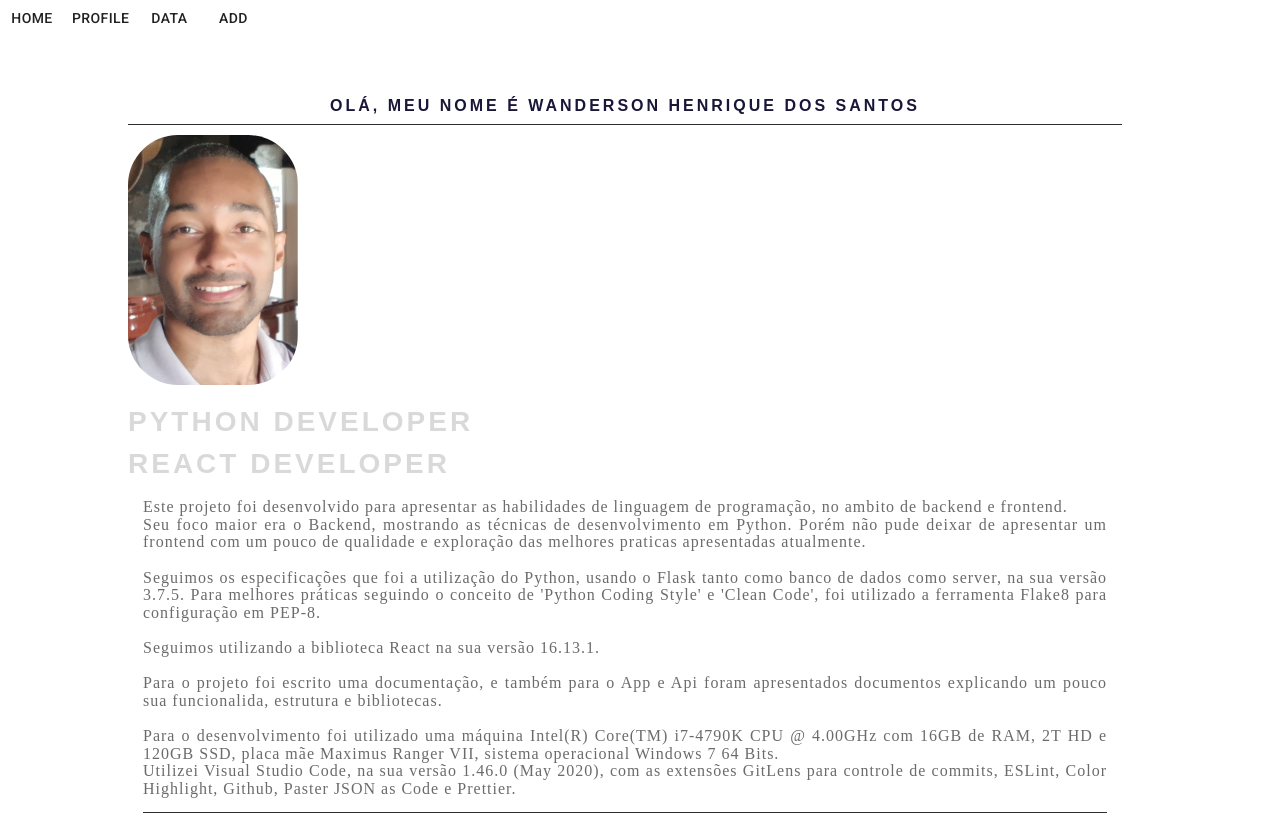
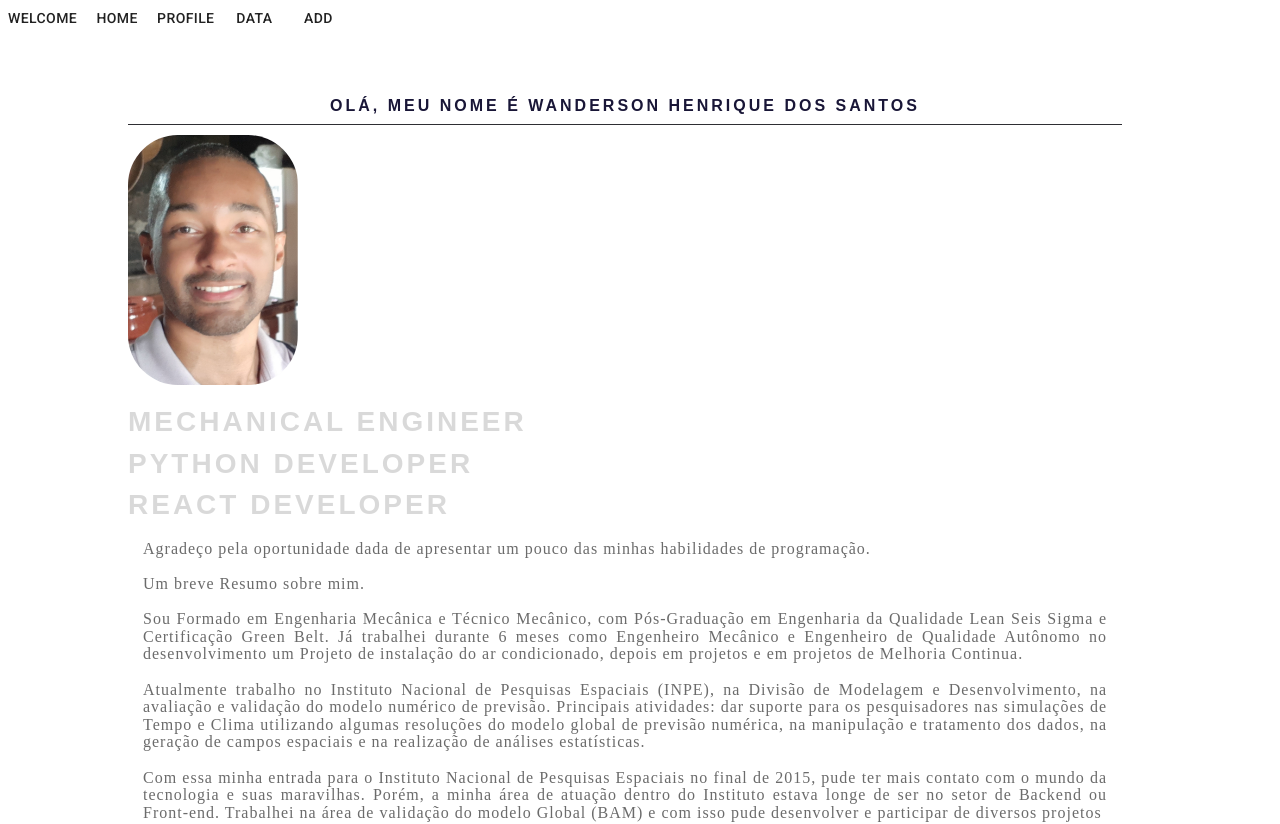
Before and after one commit to Wanhenri/Projeto-ERP, a React (Create React App) app in the folder app/: page / in a window 1280 px wide. Shown: the top 824 px of the page. Built offline with nearby package versions, Linux system fonts and the light colour scheme.

Commit message:
modificações na Home +Welcome+acrescimo do welcome in MenuDrop

```diff
--- a/app/src/component/FormLeadProduct/index.js
+++ b/app/src/component/FormLeadProduct/index.js
@@ -9,12 +9,14 @@ export const Wrapper = styled.section`
 
 export const Container = styled.section`
   width: 100%;
-  margin: 10px auto;
   margin: 0 auto;
+  justify-content: center;
+
+`;
+
+export const ContainerInput = styled.section`
   display: flex;
   flex-flow: row wrap;
-  justify-content: center;
-
 `;
 
 export const Form = styled.form``;
@@ -27,6 +29,7 @@ const FormLead = props => {
     <Form>
         <Wrapper>
             <Container>
+                <ContainerInput>
                     <InputData
                       placeholder="Cidade desejada"
                     />
@@ -35,6 +38,7 @@ const FormLead = props => {
                       value={search}
                       onChange={e => setSearch(e.target.value)}
                     />
+                </ContainerInput>
                 <Btn
                 >
                   {loading ? "Buscando..." : "Buscar"}
--- a/app/src/component/MenuDrop/index.js
+++ b/app/src/component/MenuDrop/index.js
@@ -19,17 +19,22 @@ export default function SimpleMenu() {
 
   const menusimple = [
     {
-        id: 1,
+      id: 1,
+      name: "Welcome",
+      path: "/"
+    },
+    {
+        id: 2,
         name: "Home",
         path: "/home"
     },
     {
-        id: 2,
+        id: 3,
         name:"Profile",
         path: "/profile"
     },
     {
-        id: 3,
+        id: 4,
         name:"Data",
         path: "/data"
     }
--- a/app/src/pages/Home/index.js
+++ b/app/src/pages/Home/index.js
@@ -52,8 +52,70 @@ export const Icon = styled.button`
   border: none;
 `;
 
+//////
+export const Wrapper = styled.section`
+  margin: 0 auto;
+  width: 80vw;
+  padding-right: 30px;
+  margin-top:50px;
+`;
+
+const ContainerEffect = styled.section`
+  opacity: 3.5;
+  transition: filter 0.2s;
+
+  &:hover {
+    filter: brightness(75%);
+    transition: 0.1s ease-out;
+  }
+`;
+
+const logo = require("../../assent/wanderson.jpg");
+
+export const Photo = styled.section`
+  width: 170px;
+  height: 250px;
+  border-radius: 50px;
+  background-size: cover;
+  background-image: url(${logo});
+  margin-bottom: 20px;
+`;
+
+export const ContainerPhoto = styled.section`
+  display: flex;
+  flex-flow: row wrap;
+`;
 export default function Home() {
   return (
+    <>
+    <Wrapper>
+        <Title content={"Resumo Técnico"} />
+
+        <Text>
+          Este projeto foi desenvolvido para apresentar as habilidades de linguagem de programação, no ambito de backend e frontend.<br></br>
+          Seu foco maior era o Backend, mostrando as técnicas de desenvolvimento em Python. Porém não pude deixar de apresentar um frontend
+          com um pouco de qualidade e exploração das melhores praticas apresentadas atualmente.
+          <br></br>
+          <br></br>
+          Seguimos os especificações que foi a utilização do Python, usando o Flask tanto como banco de dados como server, na sua versão 3.7.5.
+          Para melhores práticas seguindo o conceito de 'Python Coding Style' e 'Clean Code', foi utilizado a ferramenta Flake8 para configuração
+          em PEP-8.
+          <br></br>
+          <br></br>
+          Seguimos utilizando a biblioteca React na sua versão 16.13.1.
+          <br></br>
+          <br></br>
+          Para o projeto foi escrito uma documentação, e também para o App e Api foram apresentados documentos explicando um pouco sua funcionalida,
+          estrutura e bibliotecas.
+          <br></br>
+          <br></br>
+          Para o desenvolvimento foi utilizado uma máquina Intel(R) Core(TM) i7-4790K CPU @ 4.00GHz com 16GB de RAM, 2T HD e 120GB SSD,
+          placa mãe Maximus Ranger VII, sistema operacional Windows 7 64 Bits.<br></br>
+          Utilizei Visual Studio Code, na sua versão 1.46.0 (May 2020), com as extensões GitLens para controle de commits, ESLint, Color Highlight,
+          Github, Paster JSON as Code e Prettier.
+        </Text>
+
+    </Wrapper>
     <BlogContainer>
       <Card style={{ maxWidth: 470 }}>
         <Strong>Aplicação da ferramenta Wgrib2 na manipulação de dados</Strong>
@@ -90,5 +152,6 @@ export default function Home() {
         </ReactionBlogWrapper>
       </Card>
     </BlogContainer>
+    </>
   );
 }
--- a/app/src/pages/Welcome/index.js
+++ b/app/src/pages/Welcome/index.js
@@ -24,7 +24,7 @@ const ContainerEffect = styled.section`
 
 const logo = require("../../assent/wanderson.jpg");
 
-export const Cracha = styled.section`
+export const Photo = styled.section`
   width: 170px;
   height: 250px;
   border-radius: 50px;
@@ -33,36 +33,58 @@ export const Cracha = styled.section`
   margin-bottom: 20px;
 `;
 
+export const ContainerPhoto = styled.section`
+  display: flex;
+  flex-flow: row wrap;
+`;
+
 function Welcome() {
   return (
     <Wrapper>
         <Title content={"Olá, Meu nome é Wanderson Henrique dos Santos"} />
-        <Cracha />
+        <Photo />
+        <ContainerEffect><h2>Mechanical Engineer</h2></ContainerEffect>
         <ContainerEffect><h2>Python Developer</h2></ContainerEffect>
         <ContainerEffect><h2>React Developer</h2></ContainerEffect>
 
         <Text>
-          Este projeto foi desenvolvido para apresentar as habilidades de linguagem de programação, no ambito de backend e frontend.<br></br>
-          Seu foco maior era o Backend, mostrando as técnicas de desenvolvimento em Python. Porém não pude deixar de apresentar um frontend
-          com um pouco de qualidade e exploração das melhores praticas apresentadas atualmente.
+          Agradeço pela oportunidade dada de apresentar um pouco das minhas habilidades de programação.
           <br></br>
           <br></br>
-          Seguimos os especificações que foi a utilização do Python, usando o Flask tanto como banco de dados como server, na sua versão 3.7.5.
-          Para melhores práticas seguindo o conceito de 'Python Coding Style' e 'Clean Code', foi utilizado a ferramenta Flake8 para configuração
-          em PEP-8.
+          Um breve Resumo sobre mim.
           <br></br>
           <br></br>
-          Seguimos utilizando a biblioteca React na sua versão 16.13.1.
+          Sou Formado em Engenharia Mecânica e Técnico Mecânico, com Pós-Graduação em Engenharia da Qualidade Lean
+          Seis Sigma e Certificação Green Belt. Já trabalhei durante 6 meses como Engenheiro Mecânico e Engenheiro de Qualidade
+          Autônomo no desenvolvimento um Projeto de instalação do ar condicionado, depois em projetos e em projetos de Melhoria Continua.
           <br></br>
           <br></br>
-          Para o projeto foi escrito uma documentação, e também para o App e Api foram apresentados documentos explicando um pouco sua funcionalida,
-          estrutura e bibliotecas.
+          Atualmente trabalho no Instituto Nacional de Pesquisas Espaciais (INPE), na Divisão de Modelagem e Desenvolvimento,
+          na avaliação e validação do modelo numérico de previsão. Principais atividades: dar suporte para os pesquisadores nas
+          simulações de Tempo e Clima utilizando algumas resoluções do modelo global de previsão numérica, na manipulação e
+          tratamento dos dados, na geração de campos espaciais e na realização de análises estatísticas.
           <br></br>
           <br></br>
-          Para o desenvolvimento foi utilizado uma máquina Intel(R) Core(TM) i7-4790K CPU @ 4.00GHz com 16GB de RAM, 2T HD e 120GB SSD,
-          placa mãe Maximus Ranger VII, sistema operacional Windows 7 64 Bits.<br></br>
-          Utilizei Visual Studio Code, na sua versão 1.46.0 (May 2020), com as extensões GitLens para controle de commits, ESLint, Color Highlight,
-          Github, Paster JSON as Code e Prettier.
+          Com essa minha entrada para o Instituto Nacional de Pesquisas Espaciais no final de 2015, pude ter mais contato com o mundo
+          da tecnologia e suas maravilhas. Porém, a minha área de atuação dentro do Instituto estava longe de ser no setor de Backend
+          ou Front-end. Trabalhei na área de validação do modelo Global (BAM) e com isso pude desenvolver e participar de diversos projetos
+          <br></br>
+          <br></br>
+          Ainda em 2018 foquei nos estudos em Python paralelamente aos estudos de Desenvolvimento Web. De fato, me dediquei
+          mais em Python, voltado para o campos de analises meteorológicas, do que Dev Web.
+          No ano de 2019, surgiu a oportunidade de continuar os estudos de Desenvolvimento Web, porém muitas duvidas foram surgindo e persisti nos estudos
+          Hoje, ano de 2020, graças a muita dedicação e muitas aulas(cursos online, aulas particulares, dicas de amigos), consigo apresentar alguns projetos-teste e projetos ‘da vida real’.
+          <br></br>
+          <br></br>
+          Algumas participação em publicações:
+          <br></br>
+          <br></br>
+          Manual sobre a estrutura, compilação e funcionamento do modelo atmosférico global do CPTEC/INPE - V.1.0<br></br>
+          Yamada, B. A. G. P.; Jesus, S. M.; Silva, J.; Silva, J. R.; Santos, W. H.; Souza, D. C.; Kubota, P. Y.; Figueroa, S. N.
+          <br></br>
+          <br></br>
+          Avaliação diagnóstica da evolução do SMG (Versão 2.1.0)<br></br>
+          Sapucci, L. F.; Bastarz, C. F.; Mattos, J. G. Z.; Hernández Baños, I.; Eichholz, C.; Santos, W. H.; Negri, R. G.; Frassoni, A.
         </Text>
 
     </Wrapper>
```
Lines whose indentation alone changed are shown as unchanged.
